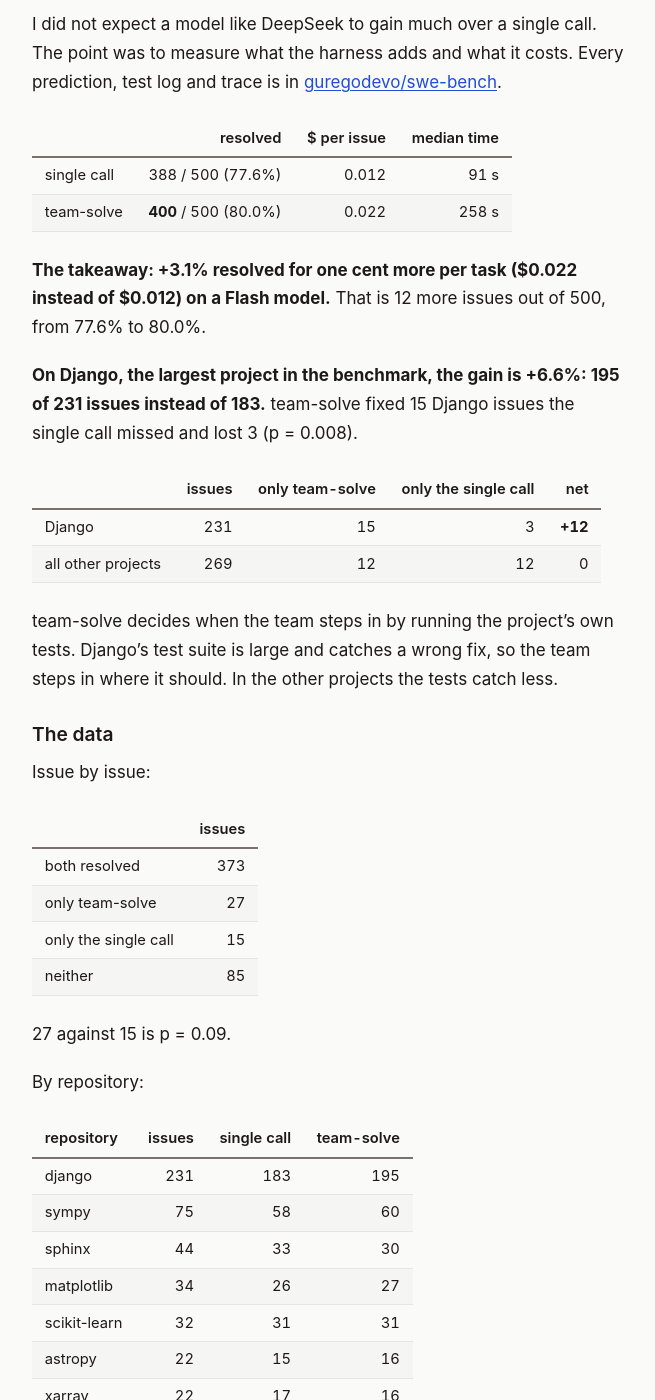
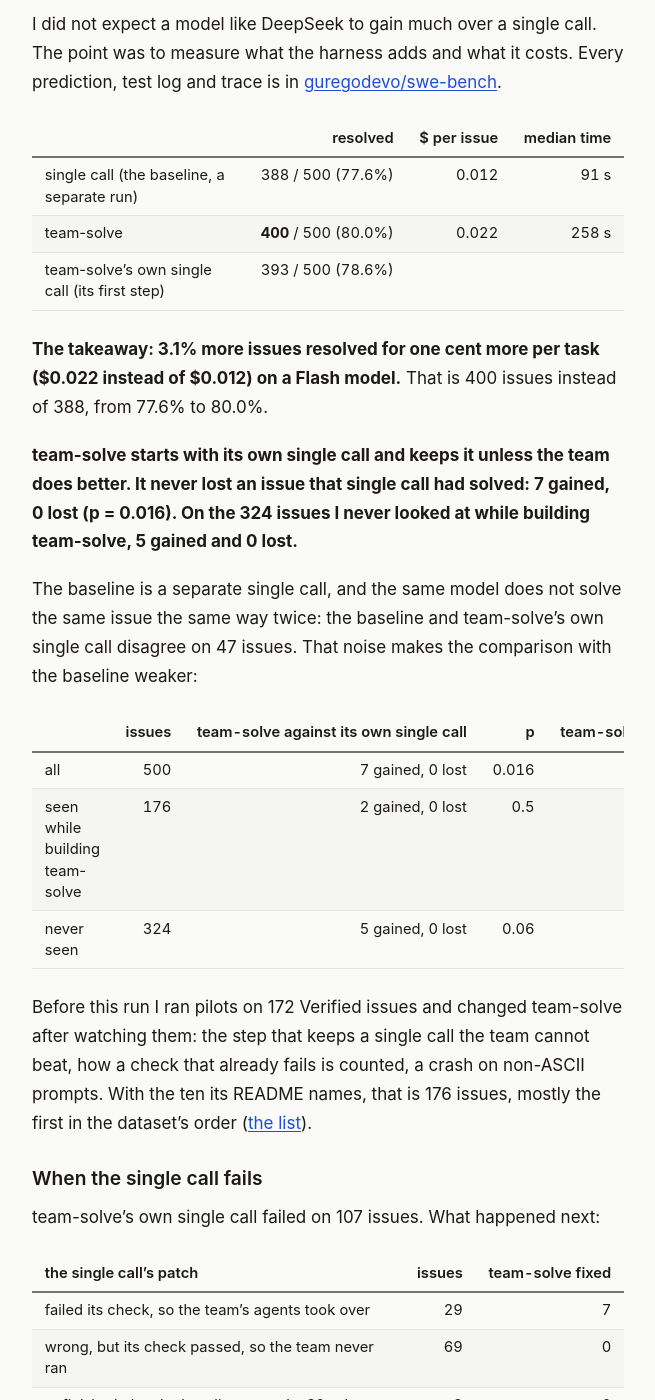
Before and after one commit to guregodevo/guregodevo.github.io, a Jekyll site: the page built from _posts/2026-11-07-swe-bench-verified-deepseek-team-solve.md, in a window 1280 px wide and 1400 px high, scrolled down 688 px. Shown: the whole window, without its empty margins (312-967 px from the left). Built offline with Jekyll 4.4.1, drawn with Linux system fonts in a browser that asks for light colours; some of the changed text lies outside the part shown.

Commit message:
The SWE-bench post: seen and never-seen issues; own single call against the baseline (#6)
* The SWE-bench post: 176 seen issues, not ten; the gain on the 324 never seen; counts that match the table

* The SWE-bench post: team-solve against its own single call (15 gained, 0 lost; 11 and 0 on the issues never seen) and against the separate baseline

* The SWE-bench post: when the single call fails

* The SWE-bench post: team-solve's own single call counted right (393: 17 runs stopped after it), 7 gained and 0 lost; when the single call fails, with the issues filed

```diff
--- a/_posts/2026-11-07-swe-bench-verified-deepseek-team-solve.md
+++ b/_posts/2026-11-07-swe-bench-verified-deepseek-team-solve.md
@@ -15,19 +15,35 @@
 
 | | resolved | $ per issue | median time |
 |---|---|---|---|
-| single call | 388 / 500 (77.6%) | 0.012 | 91 s |
+| single call (the baseline, a separate run) | 388 / 500 (77.6%) | 0.012 | 91 s |
 | team-solve | **400** / 500 (80.0%) | 0.022 | 258 s |
+| team-solve's own single call (its first step) | 393 / 500 (78.6%) | | |
 
-**The takeaway: +3.1% resolved for one cent more per task ($0.022 instead of $0.012) on a Flash model.** That is 12 more issues out of 500, from 77.6% to 80.0%.
+**The takeaway: 3.1% more issues resolved for one cent more per task ($0.022 instead of $0.012) on a Flash model.** That is 400 issues instead of 388, from 77.6% to 80.0%.
 
-**On Django, the largest project in the benchmark, the gain is +6.6%: 195 of 231 issues instead of 183.** team-solve fixed 15 Django issues the single call missed and lost 3 (p = 0.008).
+**team-solve starts with its own single call and keeps it unless the team does better. It never lost an issue that single call had solved: 7 gained, 0 lost (p = 0.016). On the 324 issues I never looked at while building team-solve, 5 gained and 0 lost.**
 
-| | issues | only team-solve | only the single call | net |
-|---|---|---|---|---|
-| Django | 231 | 15 | 3 | **+12** |
-| all other projects | 269 | 12 | 12 | 0 |
+The baseline is a separate single call, and the same model does not solve the same issue the same way twice: the baseline and team-solve's own single call disagree on 47 issues. That noise makes the comparison with the baseline weaker:
 
-team-solve decides when the team steps in by running the project's own tests. Django's test suite is large and catches a wrong fix, so the team steps in where it should. In the other projects the tests catch less.
+| | issues | team-solve against its own single call | p | team-solve against the baseline | p |
+|---|---|---|---|---|---|
+| all | 500 | 7 gained, 0 lost | 0.016 | 27 gained, 15 lost | 0.09 |
+| seen while building team-solve | 176 | 2 gained, 0 lost | 0.5 | 14 gained, 4 lost | 0.03 |
+| never seen | 324 | 5 gained, 0 lost | 0.06 | 13 gained, 11 lost | 0.84 |
+
+Before this run I ran pilots on 172 Verified issues and changed team-solve after watching them: the step that keeps a single call the team cannot beat, how a check that already fails is counted, a crash on non-ASCII prompts. With the ten its README names, that is 176 issues, mostly the first in the dataset's order ([the list](https://github.com/guregodevo/swe-bench/blob/main/kit/seen-ids.txt)).
+
+## When the single call fails
+
+team-solve's own single call failed on 107 issues. What happened next:
+
+| the single call's patch | issues | team-solve fixed |
+|---|---|---|
+| failed its check, so the team's agents took over | 29 | 7 |
+| wrong, but its check passed, so the team never ran | 69 | 0 |
+| unfinished: the single call ran past its 30-minute limit and the run stopped there | 9 | 0 |
+
+The team fixes 7 of the 29 it works on, 5 of 21 on the issues I never looked at. The 69 are the gap: the project's own tests passed a wrong fix, because SWE-bench grades with tests written for the fix, and the team never saw them. The 9 are a bug: a single call that runs out of time should hand over to the team, not end the run. Both are filed, with every issue id: [#150](https://github.com/guregodevo/memdoor/issues/150), [#151](https://github.com/guregodevo/memdoor/issues/151), [#152](https://github.com/guregodevo/memdoor/issues/152).
 
 ## The data
 
@@ -40,7 +56,7 @@
 | only the single call | 15 |
 | neither | 85 |
 
-27 against 15 is p = 0.09.
+27 against 15 is p = 0.09. On every one of the 15, team-solve's own single call failed too: the baseline's separate run was right where team-solve's was not.
 
 By repository:
 
@@ -145,7 +161,7 @@
 
 ## What it is not
 
-It is not on the leaderboard. SWE-bench Verified takes submissions only from academic teams and research labs since November 2025. team-solve was tuned on ten Verified issues; without them the scores are 77.8% and 80.2%. Each issue ran once. Fable 5 is about 95%.
+It is not on the leaderboard. SWE-bench Verified takes submissions only from academic teams and research labs since November 2025. team-solve was built while watching 176 of these issues, split out above. Each issue ran once. Fable 5 is about 95%.
 
 In the first run, OpenRouter's web search reached upstream fixes on 126 issues. Those 126 ran again with the web tools removed. The [run's README](https://github.com/guregodevo/swe-bench#what-went-wrong-and-what-was-run-again) has the details.
 
```
